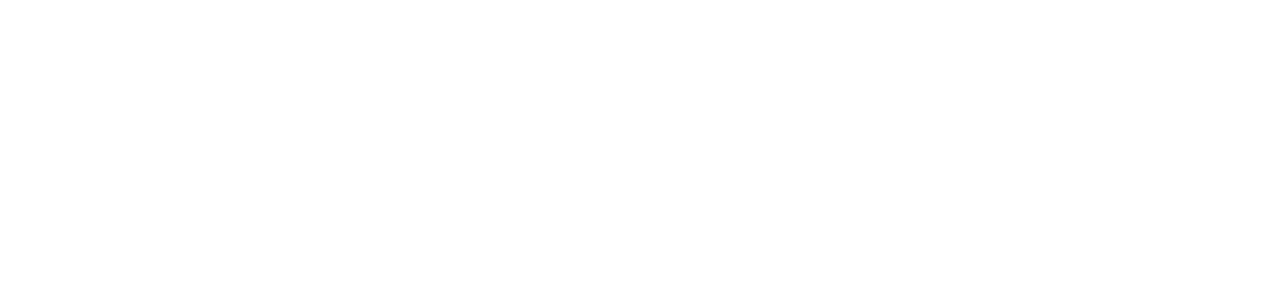
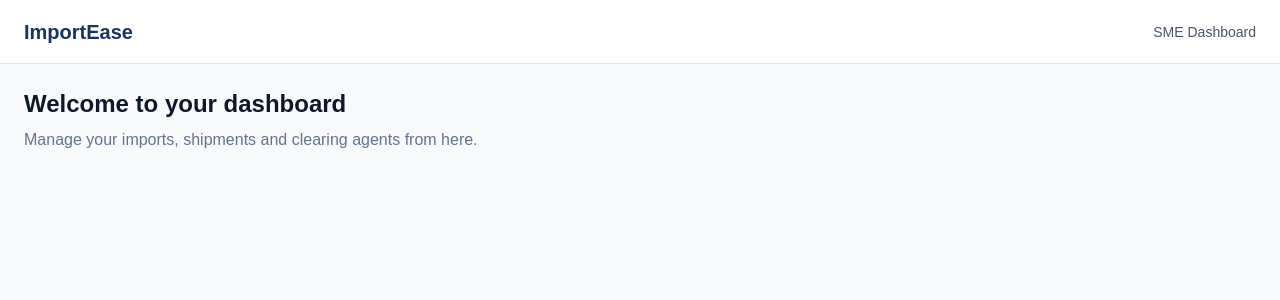
Before and after one commit to RamiruLaknila/project-front-end, a React (Vite) app: page /dashboard in a window 1280 px wide. Before the commit this address had no page. Shown: the top 300 px of the page. Built offline with nearby package versions, Linux system fonts and the light colour scheme.

Commit message:
Make the Sme Dashboard

```diff
--- a/src/App.jsx
+++ b/src/App.jsx
@@ -3,7 +3,7 @@ import Home from "./pages/Home";
 import SignUp from "./pages/SignUp";
 import SignIn from "./pages/SignIn";
 import AgentSignIn from "./pages/AgentSignIn";
-
+import SMEDashboard from "./pages/SMEDashboard";
 
 function App() {
   return (
@@ -13,6 +13,7 @@ function App() {
         <Route path="/signUp" element={<SignUp />} />
         <Route path="/signIn" element={<SignIn />} />
         <Route path="/agent-signin" element={<AgentSignIn />} />
+        <Route path="/dashboard" element={<SMEDashboard />} />
       </Routes>
     </BrowserRouter>
   );
--- /dev/null
+++ b/src/pages/SMEDashboard.jsx
@@ -0,0 +1,29 @@
+function SMEDashboard() {
+  return (
+    <div className="min-h-screen bg-[#F8FAFC]">
+
+      <header className="flex h-16 items-center justify-between border-b bg-white px-6">
+        <h1 className="text-xl font-bold text-[#173563]">
+          ImportEase
+        </h1>
+
+        <span className="text-sm text-slate-600">
+          SME Dashboard
+        </span>
+      </header>
+
+      <main className="p-6">
+        <h2 className="text-2xl font-bold text-slate-900">
+          Welcome to your dashboard
+        </h2>
+
+        <p className="mt-2 text-slate-500">
+          Manage your imports, shipments and clearing agents from here.
+        </p>
+      </main>
+
+    </div>
+  );
+}
+
+export default SMEDashboard;
```
